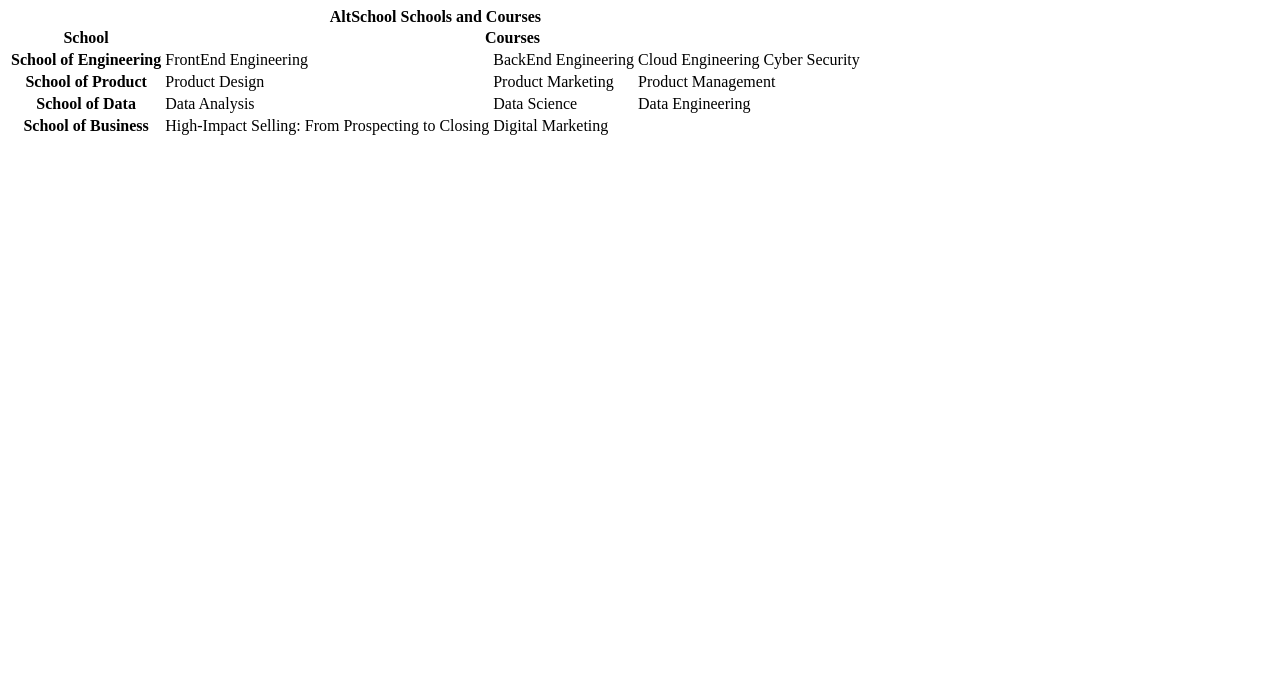
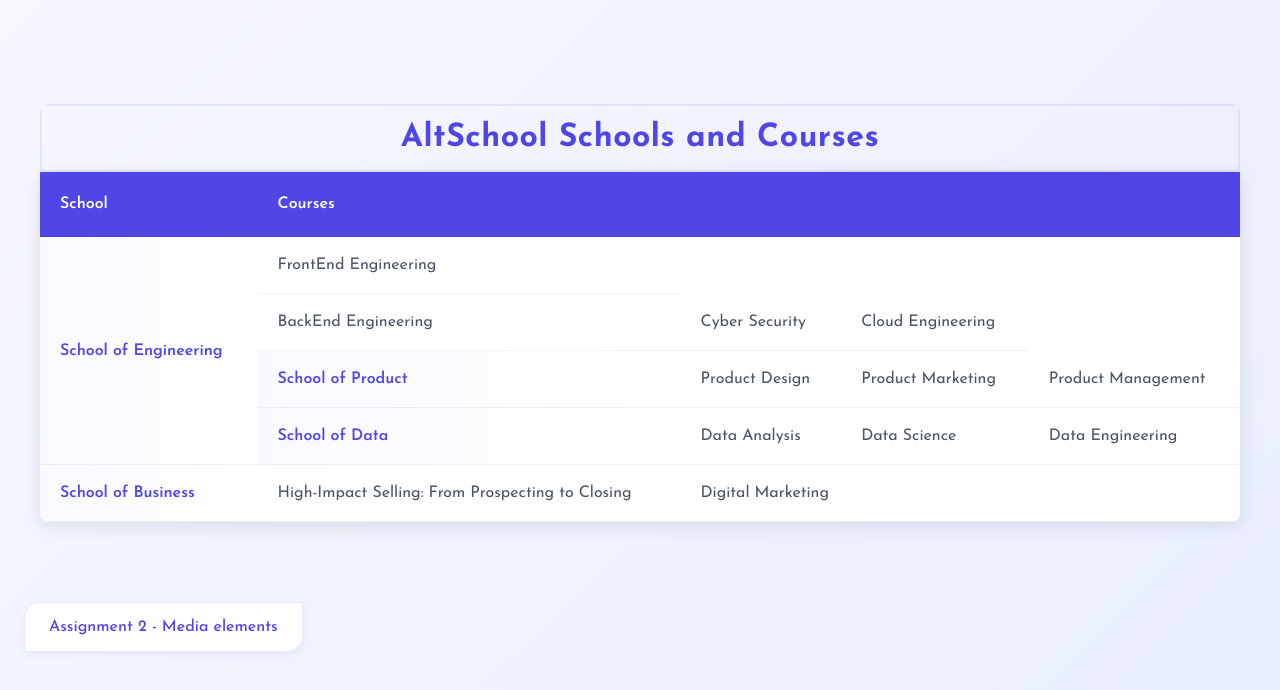
Before and after one commit to Alt-Eke/Html_AltSchool, a plain HTML site: page assignment_2/table.html in a window 1280 px wide. Drawn offline with nearby package versions, Linux system fonts and the light colour scheme.

```diff
--- a/assignment_1/index.css
+++ b/assignment_1/index.css
@@ -1,5 +1,3 @@
-@import url("https://fonts.googleapis.com/css2?family=Lato:ital,wght@0,100;0,300;0,400;0,700;0,900;1,100;1,300;1,400;1,700;1,900&display=swap");
-
 /* ========== Css Reset. Author: Josh W. Comeau ======  */
 *,
 *::before,
--- /dev/null
+++ b/assignment_2/table.css
@@ -0,0 +1,120 @@
+* {
+    box-sizing: border-box;
+    margin: 0;
+    padding: 0;
+}
+
+body {
+  font-family: "Josefin sans", sans-serif;
+  line-height: 1;
+  background: linear-gradient(135deg, #f6f7ff 0%, #e9eeff 100%);
+  margin: 0;
+  min-height: 100vh;
+  padding: 1.5rem;
+}
+
+header {
+  max-width: 1200px;
+  margin: 0 auto 2rem;
+}
+
+footer a {
+  display: inline-block;
+  text-decoration: none;
+  color: #4f46e5;
+  font-weight: 500;
+  padding: 1rem 1.5rem;
+  border-radius: 1rem 0 1rem 0;
+  background: rgba(255, 255, 255, 0.9);
+  transition: all 0.3s ease;
+  border: 1px solid rgba(79, 70, 229, 0.1);
+  box-shadow: 0 2px 10px rgba(0, 0, 0, 0.05);
+  right: 50%;
+}
+
+footer a:hover {
+  transform: translateY(-2px);
+  box-shadow: 0 4px 12px rgba(79, 70, 229, 0.2);
+  background: #4f46e5;
+  color: white;
+}
+
+table {
+  width: 100%;
+  max-width: 1200px;
+  margin: 5rem auto;
+  border-spacing: 0;
+  background: white;
+  border-radius: 0.5rem;
+  overflow: hidden;
+  box-shadow: 0 4px 20px rgba(0, 0, 0, 0.1);
+}
+
+caption {
+  font-size: 2rem;
+  padding: 1rem;
+  color: #4f46e5;
+  font-weight: 600;
+  letter-spacing: 0.5px;
+  border: 2px solid rgba(79, 70, 229, 0.1);
+}
+
+th,
+td {
+  padding: 1.25rem;
+  text-align: left;
+  border-bottom: 1px solid rgba(0, 0, 0, 0.05);
+  transition: background-color 0.3s ease;
+}
+
+th {
+  background: #f8faff;
+  font-weight: 600;
+  color: #1f2937;
+}
+
+thead th {
+  background: #4f46e5;
+  color: white;
+  font-size: 1.rem;
+  padding: 1.5rem 1.25rem;
+}
+
+tbody tr:hover {
+  background-color: #f8faff;
+}
+
+tbody tr:hover td {
+  background-color: rgba(79, 70, 229, 0.02);
+}
+
+tbody th {
+  background: linear-gradient(90deg, #f8faff 0%, white 100%);
+  color: #4f46e5;
+}
+
+td {
+  color: #4b5563;
+}
+
+@media (max-width: 768px) {
+  body {
+    padding: 1rem;
+  }
+
+  table {
+    display: block;
+    overflow-x: auto;
+    white-space: nowrap;
+  }
+
+  th,
+  td {
+    padding: 1rem;
+  }
+
+  caption {
+    font-size: 1.25rem;
+    padding: 1rem;
+  }
+}
--- a/assignment_2/table.html
+++ b/assignment_2/table.html
@@ -5,9 +5,14 @@
     <meta charset="UTF-8">
     <meta name="viewport" content="width=device-width, initial-scale=1.0">
     <title>AltSchool Schools and Courses</title>
+    <link href="https://cdnjs.cloudflare.com/ajax/libs/aos/2.3.4/aos.css" rel="stylesheet">
+    <link href="https://fonts.googleapis.com/css2?family=Josefin+Sans:ital,wght@0,100..700;1,100..700&display=swap"
+        rel="stylesheet">
+    <link rel="stylesheet" href="./table.css">
 </head>
 
 <body>
+
     <table>
         <caption><strong>AltSchool Schools and Courses</strong></caption>
         <thead>
@@ -18,12 +23,14 @@
         </thead>
         <tbody>
             <tr>
-                <th scope="row">School of Engineering</th>
+                <th rowspan="4">School of Engineering</th>
+
+
                 <td>FrontEnd Engineering</td>
-                <td>BackEnd Engineering</td>
-                <td>Cloud Engineering</td>
-                <td>Cyber Security</td>
             </tr>
+            <td>BackEnd Engineering</td>
+            <td>Cyber Security</td>
+            <td>Cloud Engineering</td>
             <tr>
                 <th scope="row">School of Product</th>
                 <td>Product Design</td>
@@ -43,6 +50,10 @@
             </tr>
         </tbody>
     </table>
+
+    <footer>
+        <a href="./media.html">Assignment 2 - Media elements</a>
+    </footer>
 </body>
 
 </html>
```
Also changed, not shown: index.html (+2 -2 lines), assignment_2/media.css (added).
